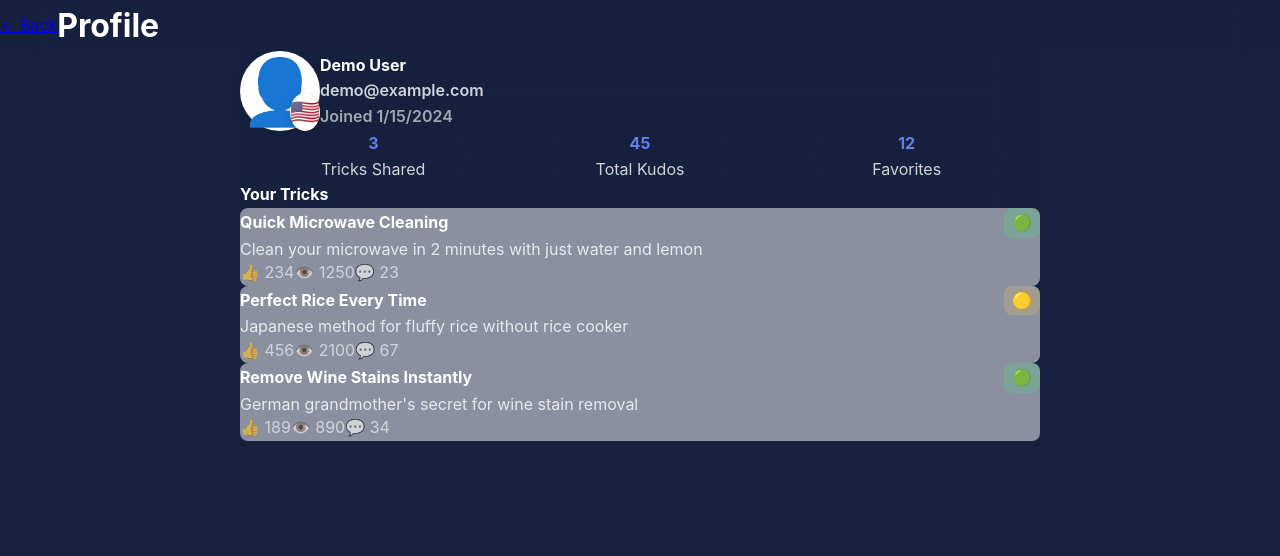
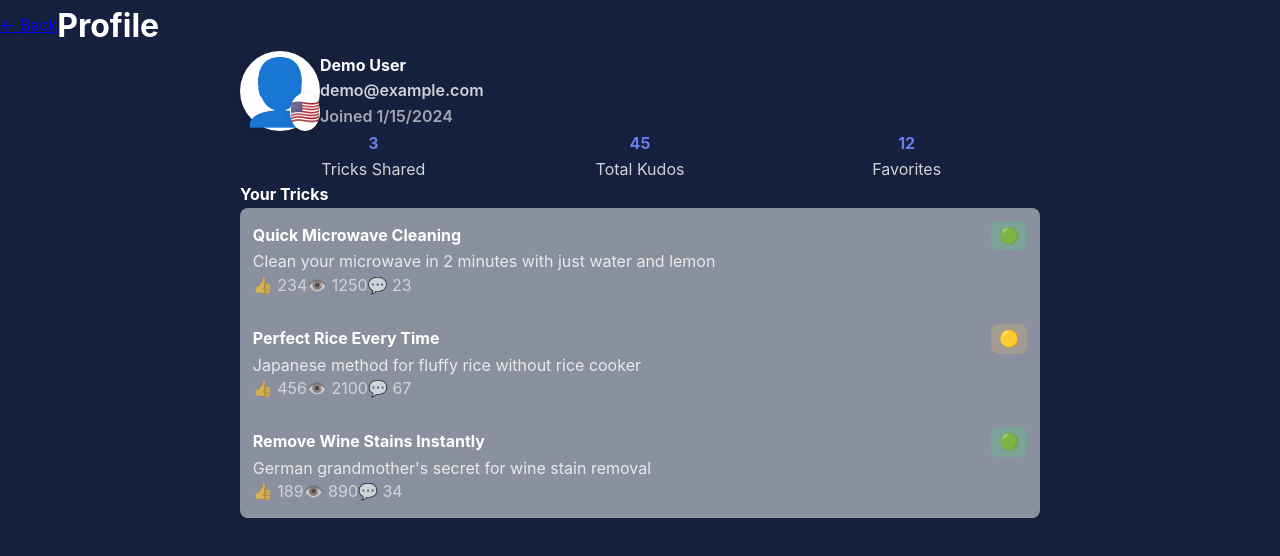
Before and after one commit to ZAKGUN12/tricky, a Next.js app: page /profile in a window 1280 px wide. Shown: the top 556 px of the page. Built offline with nearby package versions, Linux system fonts and the light colour scheme.

Commit message:
Add global CSS to fix sidebar gaps (override CSS-in-JS)

```diff
--- a/styles/globals.css
+++ b/styles/globals.css
@@ -531,3 +531,72 @@
     font-size: 1rem;
   }
 }
+/* Sidebar improvements - override CSS-in-JS */
+.categories-list {
+  display: flex !important;
+  flex-direction: column !important;
+  gap: 0 !important;
+}
+
+.categories-list .category-item {
+  border-radius: 0 !important;
+  border-bottom: none !important;
+  padding: 0.8rem !important;
+}
+
+.categories-list .category-item:first-child {
+  border-top-left-radius: 8px !important;
+  border-top-right-radius: 8px !important;
+}
+
+.categories-list .category-item:last-child {
+  border-bottom-left-radius: 8px !important;
+  border-bottom-right-radius: 8px !important;
+  border-bottom: 1px solid rgba(255, 255, 255, 0.1) !important;
+}
+
+.tricks-list {
+  display: flex !important;
+  flex-direction: column !important;
+  gap: 0 !important;
+}
+
+.tricks-list .trick-item {
+  border-radius: 0 !important;
+  border-bottom: none !important;
+  padding: 0.8rem !important;
+}
+
+.tricks-list .trick-item:first-child {
+  border-top-left-radius: 8px !important;
+  border-top-right-radius: 8px !important;
+}
+
+.tricks-list .trick-item:last-child {
+  border-bottom-left-radius: 8px !important;
+  border-bottom-right-radius: 8px !important;
+  border-bottom: 1px solid rgba(255, 255, 255, 0.1) !important;
+}
+
+.users-list {
+  display: flex !important;
+  flex-direction: column !important;
+  gap: 0 !important;
+}
+
+.users-list .user-item {
+  border-radius: 0 !important;
+  border-bottom: none !important;
+  padding: 0.8rem !important;
+}
+
+.users-list .user-item:first-child {
+  border-top-left-radius: 8px !important;
+  border-top-right-radius: 8px !important;
+}
+
+.users-list .user-item:last-child {
+  border-bottom-left-radius: 8px !important;
+  border-bottom-right-radius: 8px !important;
+  border-bottom: 1px solid rgba(255, 255, 255, 0.1) !important;
+}
```
